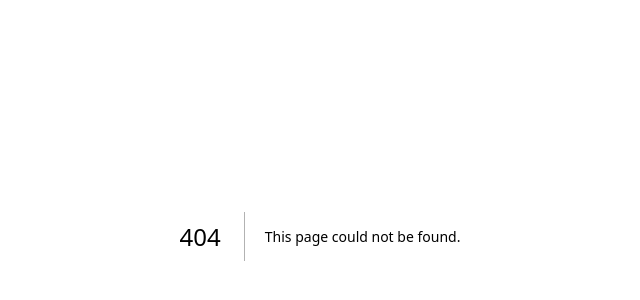
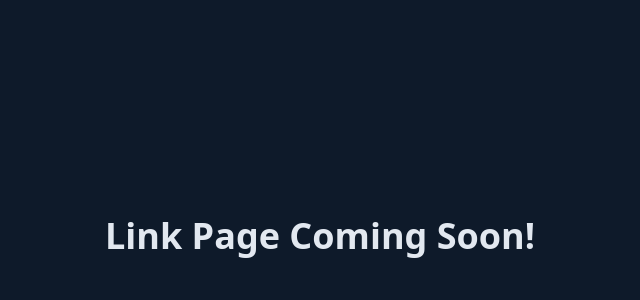
Before and after one commit to Devon-Tren/invested, a Next.js app: page /link in a window 1280 px wide. Before the commit this address had no page. Shown: the part 164-464 px from the top of the page, without its empty margins (320-960 px from the left). Built offline with nearby package versions, Linux system fonts and the light colour scheme.

Commit message:
structure of page

```diff
--- /dev/null
+++ b/app/link/page.tsx
@@ -0,0 +1,7 @@
+export default function Link() {
+  return (
+    <div className="min-h-screen bg-[#0e1a2a] text-slate-200 flex items-center justify-center">
+      <h1 className="text-4xl font-extrabold">Link Page Coming Soon!</h1>
+    </div>
+  );
+}
```
Also changed, not shown: app/analytics/page.tsx (added), app/budget/page.tsx (added), app/hysa/page.tsx (added).
